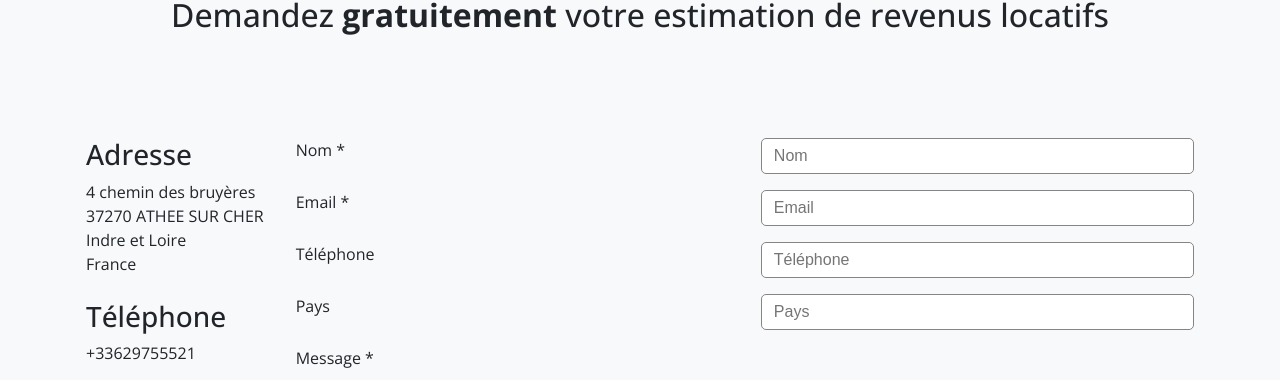
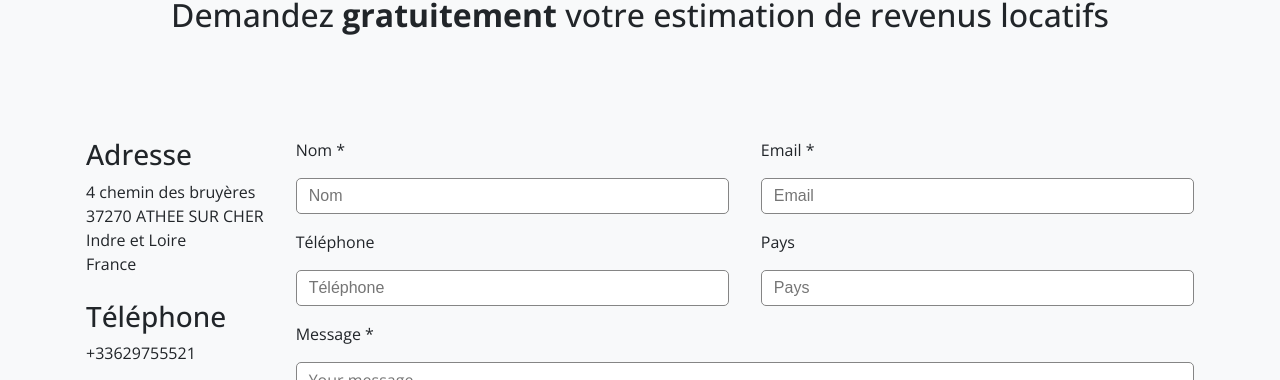
Before and after one commit to SimTht/inbed, a React (Create React App) app: page /contact in a window 1280 px wide. Shown: the part 2700-3080 px from the top of the page. Built offline with nearby package versions, Linux system fonts and the light colour scheme; some icons are missing.

Commit message:
Fix form responsiveness

```diff
--- a/src/components/ContactForm.css
+++ b/src/components/ContactForm.css
@@ -15,6 +15,26 @@
   border: 1px solid rgb(133, 133, 133);
   border-radius: 5px;
   font-size: 1rem;
+}
+
+#name {
+  grid-row: 2/3;
+  grid-column: 1/2;
+}
+
+#email {
+  grid-row: 2/3;
+  grid-column: 2/3;
+}
+
+#phone {
+  grid-row: 4/5;
+  grid-column: 1/2;
+}
+
+#country {
+  grid-row: 4/5;
+  grid-column: 2/3;
 }
 
 .contact-form-message {
--- a/src/components/ContactForm.jsx
+++ b/src/components/ContactForm.jsx
@@ -36,7 +36,7 @@ const ContactForm = () => {
       formData.message === "" ||
       !formData.rgpd
     ) {
-      console.log("nope");
+      alert("Veuillez vérifier votre saisie");
     } else {
       emailjs
         .sendForm(
```
